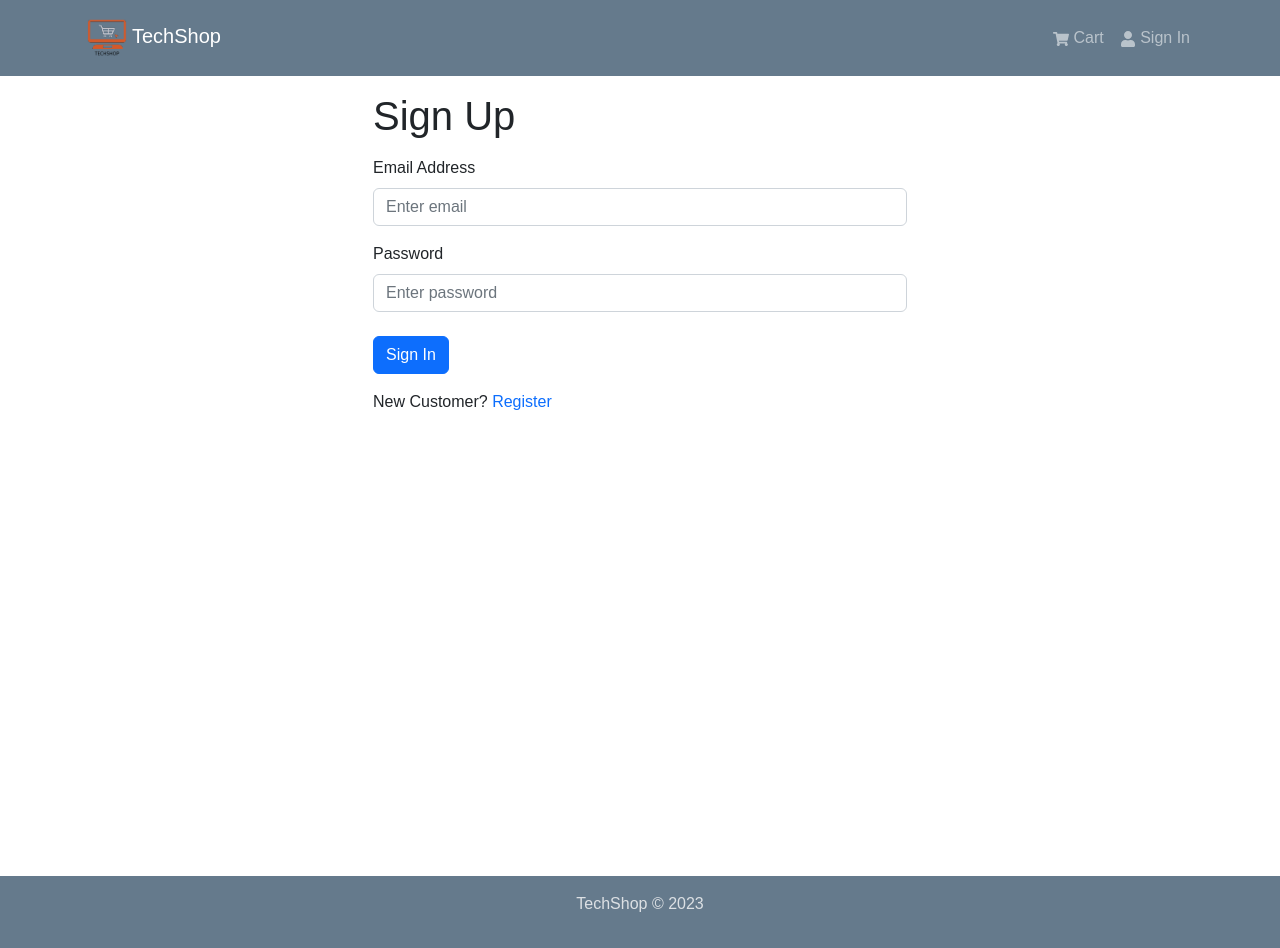
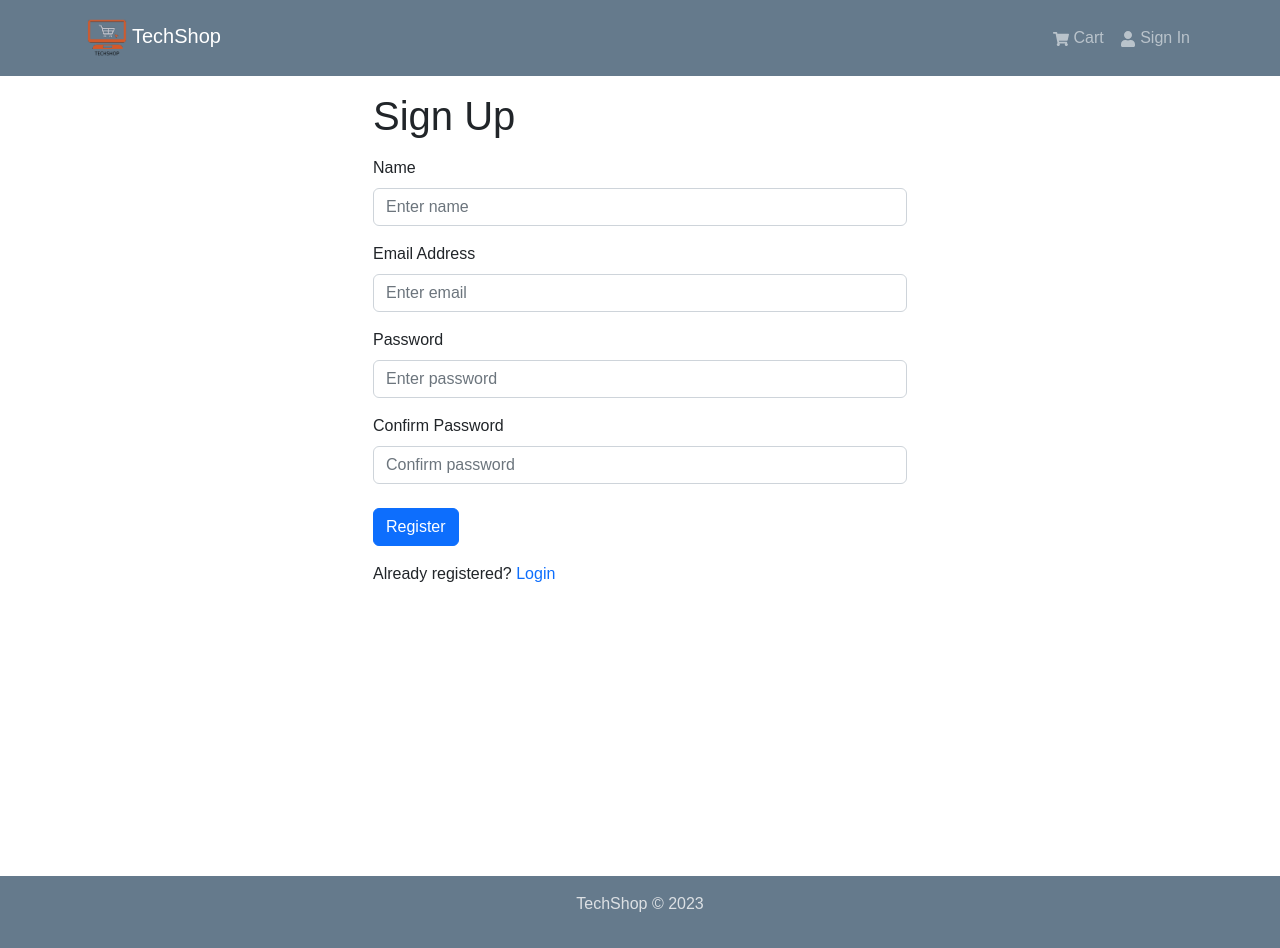
Before and after one commit to karayamanemre/tech-shop, a React (Create React App) app in the folder frontend/: page /register in a window 1280 px wide. Built offline with nearby package versions, Linux system fonts and the light colour scheme; a web font is replaced by a local one.

Commit message:
user registration

```diff
--- a/frontend/src/screens/LoginScreen.js
+++ b/frontend/src/screens/LoginScreen.js
@@ -75,7 +75,7 @@ const LoginScreen = () => {
         <Col>
           New Customer?{' '}
           <Link
-            to={redirect ? `/redirect?redirect=${redirect}` : '/register'}
+            to={redirect ? `/register?redirect=${redirect}` : '/register'}
             className="text-decoration-none"
           >
             Register
--- a/frontend/src/screens/RegisterScreen.js
+++ b/frontend/src/screens/RegisterScreen.js
@@ -50,6 +50,16 @@ const RegisterScreen = () => {
     <FormContainer>
       <h1>Sign Up</h1>
       <Form onSubmit={submitHandler}>
+        <Form.Group controlId="name" className="my-3">
+          <Form.Label>Name</Form.Label>
+          <Form.Control
+            type="text"
+            placeholder="Enter name"
+            value={name}
+            onChange={(e) => setName(e.target.value)}
+          ></Form.Control>
+        </Form.Group>
+
         <Form.Group controlId="email" className="my-3">
           <Form.Label>Email Address</Form.Label>
           <Form.Control
@@ -59,6 +69,7 @@ const RegisterScreen = () => {
             onChange={(e) => setEmail(e.target.value)}
           ></Form.Control>
         </Form.Group>
+
         <Form.Group controlId="password" className="my-3">
           <Form.Label>Password</Form.Label>
           <Form.Control
@@ -68,24 +79,34 @@ const RegisterScreen = () => {
             onChange={(e) => setPassword(e.target.value)}
           ></Form.Control>
         </Form.Group>
+
+        <Form.Group controlId="confirmPassword" className="my-3">
+          <Form.Label>Confirm Password</Form.Label>
+          <Form.Control
+            type="password"
+            placeholder="Confirm password"
+            value={confirmPassword}
+            onChange={(e) => setConfirmPassword(e.target.value)}
+          ></Form.Control>
+        </Form.Group>
         <Button
           type="submit"
           variant="primary"
           className="mt-2"
           disabled={isLoading}
         >
-          Sign In
+          Register
         </Button>
         {isLoading && <Loader />}
       </Form>
       <Row className="py-3">
         <Col>
-          New Customer?{' '}
+          Already registered?{' '}
           <Link
-            to={redirect ? `/redirect?redirect=${redirect}` : '/register'}
+            to={redirect ? `/login?redirect=${redirect}` : '/login'}
             className="text-decoration-none"
           >
-            Register
+            Login
           </Link>
         </Col>
       </Row>
--- a/frontend/src/slices/usersApiSlice.js
+++ b/frontend/src/slices/usersApiSlice.js
@@ -12,7 +12,7 @@ export const usersApiSlice = apiSlice.injectEndpoints({
     }),
     register: builder.mutation({
       query: (data) => ({
-        url: `${USERS_URL}/register`,
+        url: `${USERS_URL}`,
         method: 'POST',
         body: data,
       }),
```
